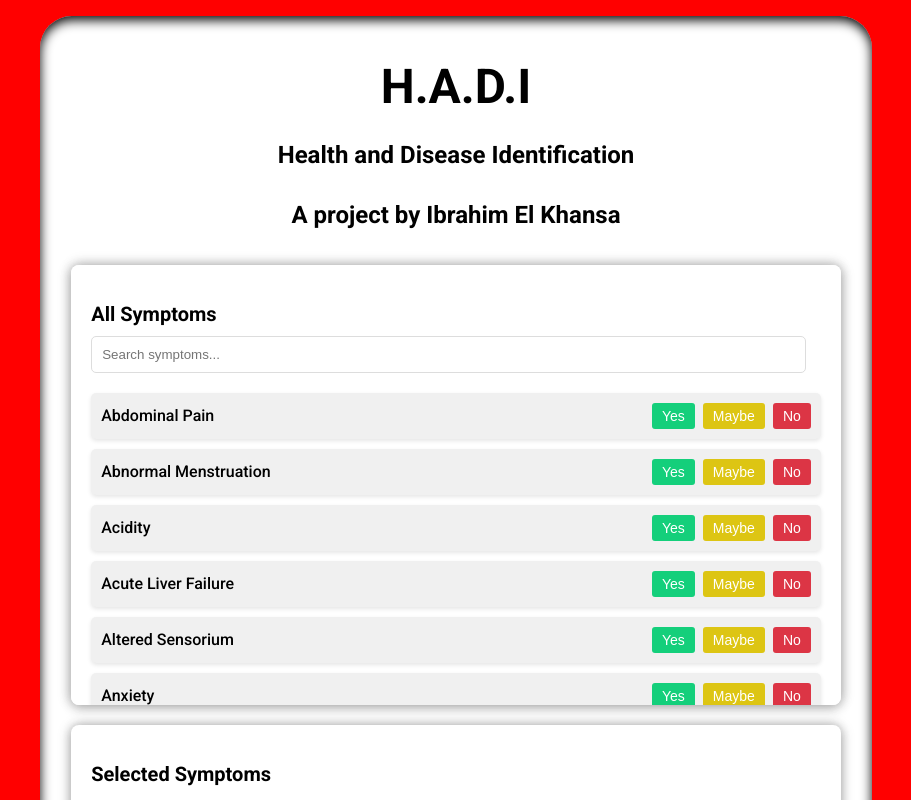
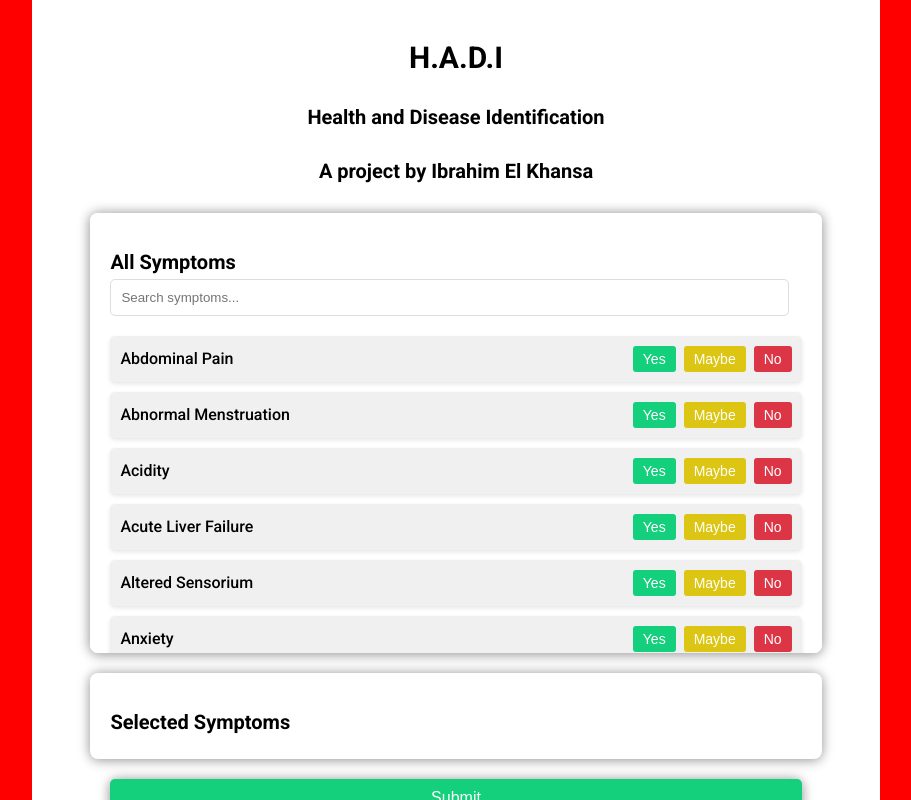
Before and after one commit to Ibrahim-ElKhansa/HADI-Frontend, a Next.js app: page / in a window 1280 px wide. Shown: the top 800 px of the page, without its empty margins (184-1095 px from the left). Built offline with nearby package versions, Linux system fonts and the light colour scheme.

Commit message:
fixed styles

```diff
--- a/app/layout.tsx
+++ b/app/layout.tsx
@@ -9,7 +9,7 @@ const roboto = Roboto({
 });
 
 export const metadata: Metadata = {
-  title: "HADI",
+  title: "HADI | Health and Disease Identification",
   description: "Health and Disease Identification",
 };
 
--- a/app/page.tsx
+++ b/app/page.tsx
@@ -5,8 +5,8 @@ export default function Home() {
   return (
     <main className="main">
       <h1 className="main__title">H.A.D.I</h1>
-      <h1 className="main__sub-title">Health and Disease Identification</h1>
-      <h1 className="main__sub-title">A project by Ibrahim El Khansa</h1>
+      <h2 className="main__sub-title">Health and Disease Identification</h2>
+      <h3 className="main__sub-title">A project by Ibrahim El Khansa</h3>
       <SymptomsForm />
     </main>
   );
--- a/components/SymptomsForm.tsx
+++ b/components/SymptomsForm.tsx
@@ -324,9 +324,9 @@ export default function SymptomsForm() {
               <strong>Remedies:</strong> {prognosesData[finalPrognosis]?.remedies?.join(", ")}
             </p>
           </div>
-          <button className="form__check-prices" onClick={handleCheckPrices} disabled={checkingPrices}>
+          {false && <button className="form__check-prices" onClick={handleCheckPrices} disabled={checkingPrices}>
             {checkingPrices ? <CircularProgress size={16} color="inherit" /> : "Check for Prices"}
-          </button>
+          </button>}
           {medicationPrices && medicationPrices.length > 0 && (
             <div className="form__prices">
               <h4>Medication Prices:</h4>
--- a/styles/SymptomsForm.scss
+++ b/styles/SymptomsForm.scss
@@ -1,11 +1,9 @@
 .form {
   display: flex;
   flex-direction: column;
-  justify-content: center;
   align-items: center;
   gap: 20px;
-  padding: 20px;
-  width: 95%;
+  width: 100%;
 
   &__symptoms-selector {
     display: flex;
@@ -15,12 +13,11 @@
 
   &__unselected-symptoms,
   &__selected-symptoms {
-    flex: 1;
     background-color: #ffffff;
-    padding: 20px;
     border-radius: 8px;
     box-shadow: 0px 4px 12px rgba(0, 0, 0, 0.2), 0px -4px 12px rgba(0, 0, 0, 0.1), 4px 0px 12px rgba(0, 0, 0, 0.1), -4px 0px 12px rgba(0, 0, 0, 0.1);
-    width: 100%;
+    width: 90%;
+    padding: 20px;
   }
 
   &__unselected-symptoms {
@@ -31,7 +28,7 @@
   &__title {
     font-size: 20px;
     font-weight: bold;
-    margin-bottom: 10px;
+    margin-bottom: 5px;
     color: black
   }
 
@@ -50,7 +47,6 @@
   }
 
   &__submit {
-    margin-top: 20px;
     padding: 10px 20px;
     background-color: #14cf7b;
     color: white;
@@ -59,8 +55,8 @@
     cursor: pointer;
     font-size: 16px;
     box-shadow: 0px 4px 12px rgba(0, 0, 0, 0.2), 0px -4px 12px rgba(0, 0, 0, 0.1), 4px 0px 12px rgba(0, 0, 0, 0.1), -4px 0px 12px rgba(0, 0, 0, 0.1);
-    width: 100%;
     transition: background-color 0.3s ease, transform 0.2s ease;
+    width: 90%;
 
     &:hover {
       background-color: #1ab36e;
@@ -81,16 +77,8 @@
     color: black
   }
 
-  &__prognoses {
-    width: 100%;
-  }
-
-  &__final-prognosis {
-    width: 100%;
-  }
-
-  &__next-symptom {
-    width: 100%;
+  &__prognoses, &__final-prognosis, &__next-symptom {
+    width: 90%;
   }
 
   &__confirm-button {
@@ -163,13 +151,4 @@
       }
     }
   }
-
-  @media (max-width: 768px) {
-    flex-direction: column;
-
-    &__unselected-symptoms,
-    &__selected-symptoms {
-      width: 100%;
-    }
-  }
 }
--- a/styles/globals.scss
+++ b/styles/globals.scss
@@ -1,46 +1,46 @@
 @use "./SymptomsForm";
 @use "./Symptoms";
 
-html {
-  display: flex;
-  flex-direction: column;
-  justify-content: center;
-  align-items: center;
-  background-color: #ff0000;
+html,
+body {
+  margin: 0;
+  padding: 0;
+  box-sizing: border-box;
 }
 
 body {
+  min-height: 100vh;
+  background-color: #ff0000;
+  display: flex;
+  flex-direction: column;
+  align-items: center;
+  overflow-x: hidden;
+}
+
+.main {
+  min-height: calc(100vh - 80px);
+  font-family: var(--font-roboto), sans-serif;
   width: 60%;
-  font-family: var(--font-roboto), sans-serif;
-  margin: 1rem;
-  padding: 2rem;
-  border-radius: 2rem;
   background-color: #ffffff;
-  color: #000000;
-  box-shadow: inset 0px 4px 12px black;
+  padding: 40px;
+  display: flex;
+  flex-direction: column;
+  align-items: center;
+  gap: 30px;
+
+  &__title {
+    margin: 0;
+    font-size: 30px;
+    text-align: center;
+  }
+
+  &__sub-title {
+    margin: 0;
+    font-size: 20px;
+    text-align: center;
+  }
 
   @media (max-width: 768px) {
     width: 80%;
   }
 }
-
-.main {
-  width: 100%;
-  display: flex;
-  flex-direction: column;
-  justify-content: center;
-  align-items: center;
-
-  &__title {
-    padding: 0px 20px;
-    text-align: center;
-    margin: 10px 0;
-    font-size: 3rem;
-  }
-
-  &__sub-title {
-    padding: 0px 20px;
-    text-align: center;
-    font-size: 1.5rem;
-  }
-}
```
